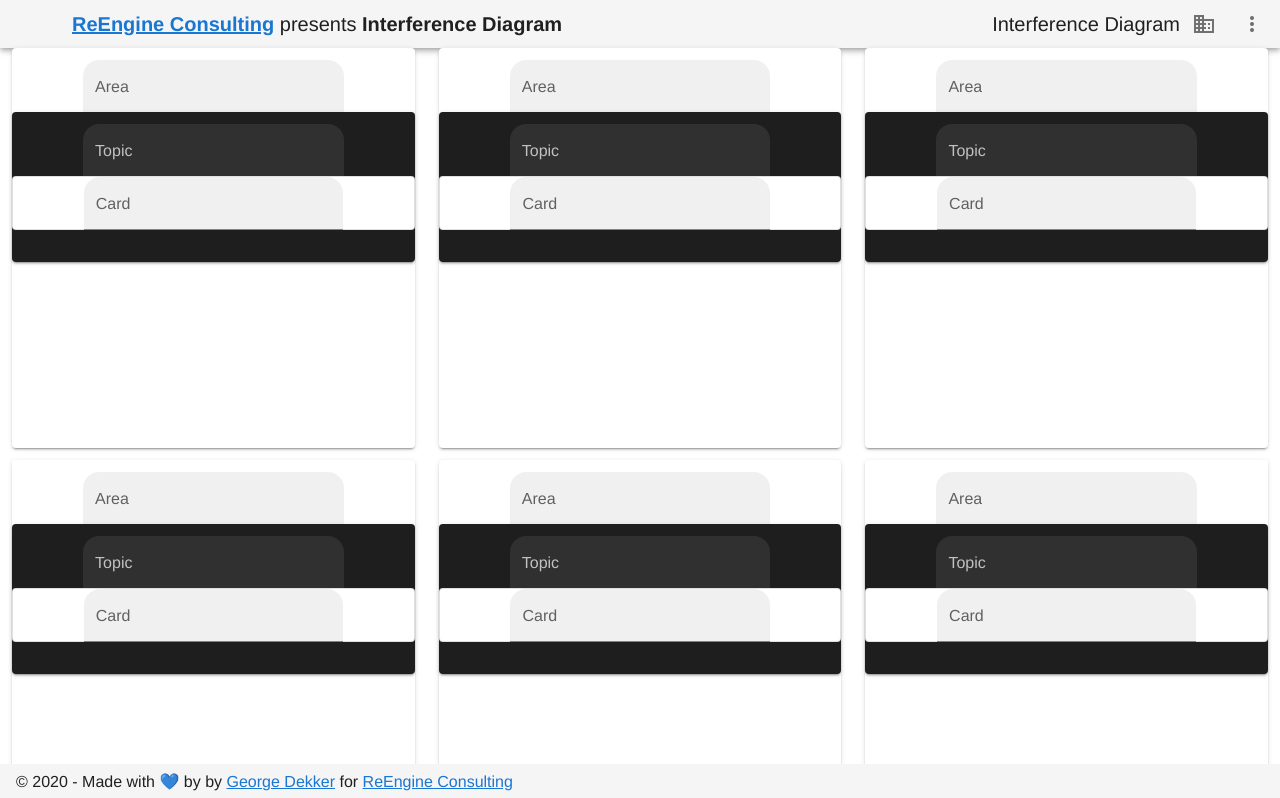
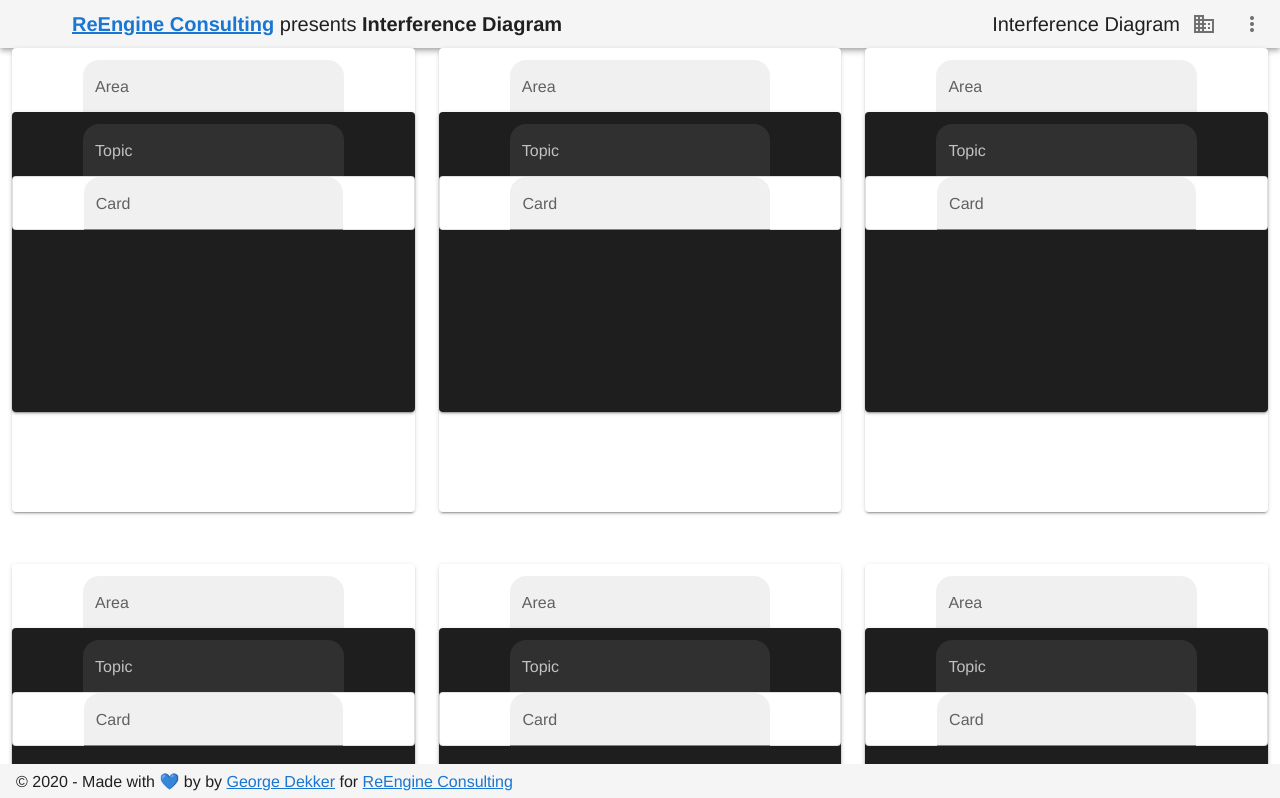
Before and after one commit to georgiedekker/interference-diagram, a Vue app: page / in a window 1280 px wide. Shown: the top 798 px of the page. Built offline with nearby package versions, Linux system fonts and the light colour scheme; a small style sheet from the web is missing.

Commit message:
some improvements

```diff
--- a/src/App.vue
+++ b/src/App.vue
@@ -119,9 +119,12 @@ export default {
   margin-top: 0px;
 }
 .boards {
-  height: 400px;
+  margin-bottom: 40px;
+  padding-bottom: 100px;
+  /* padding-top: 100px; */
 }
 .board {
-  height: 150px;
+  /* margin-bottom: 20px; */
+  padding-bottom: 100px;
 }
 </style>
--- a/src/components/Board.vue
+++ b/src/components/Board.vue
@@ -1,6 +1,8 @@
 <template>
 <v-card
-  dark
+    dark
+    child-flex
+    min-height="300"
     :id="id"
     class="board"
     :draggable="draggable"
```
